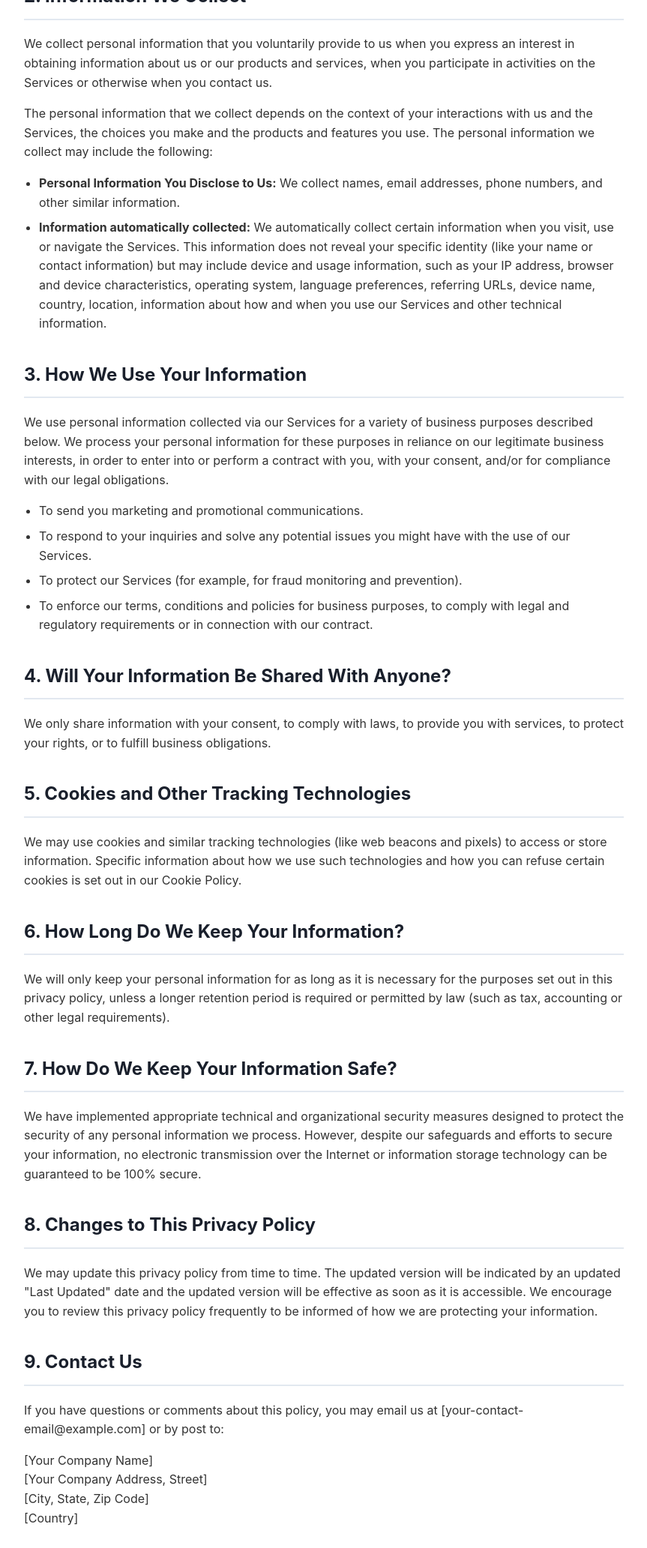
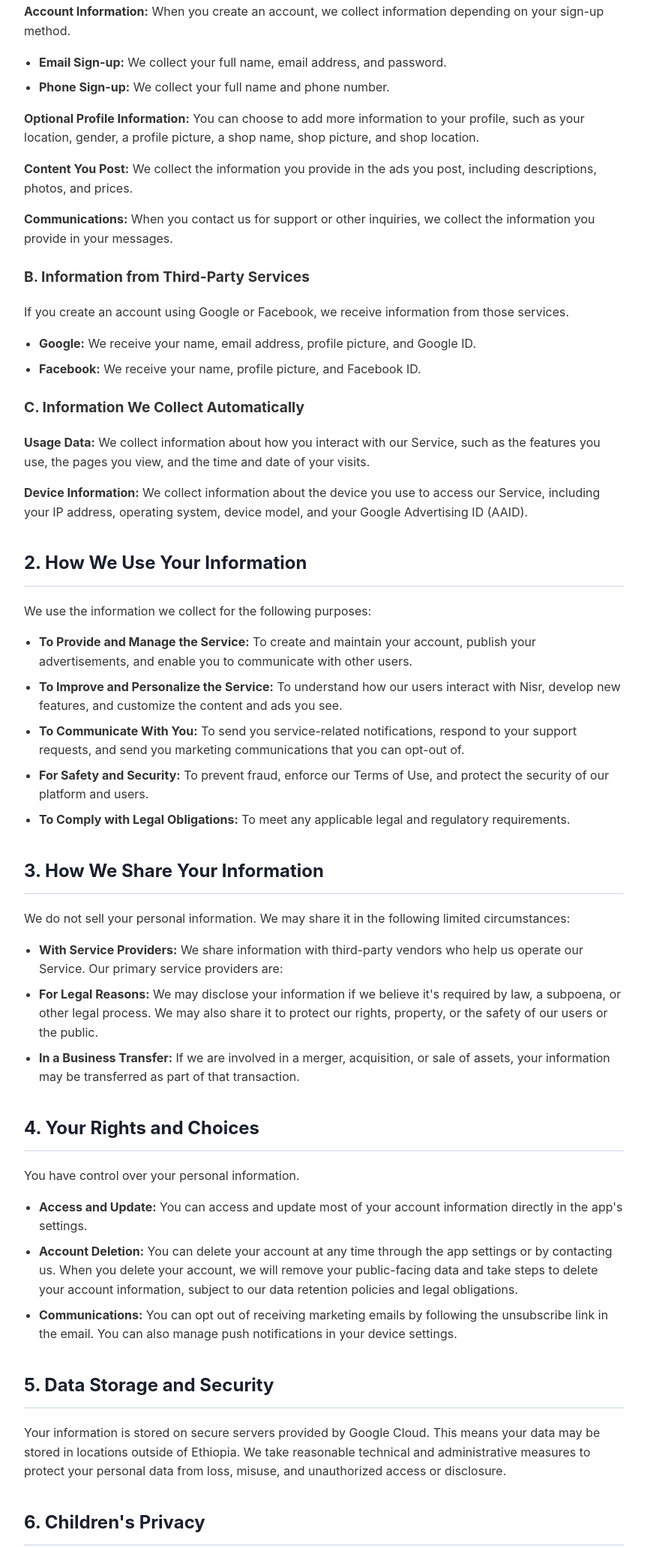
Before and after one commit to amanuelyosef/Nisr-privacy-policy, a plain HTML site: page privacy-policy.html in a window 1280 px wide. Shown: the part 545-2610 px from the top of the page at 75% size, without its empty margins (208-1071 px from the left). Drawn offline with Linux system fonts and the light colour scheme.

Commit message:
add the privacy policy to the sample

```diff
--- a/privacy-policy.html
+++ b/privacy-policy.html
@@ -3,9 +3,8 @@
 <head>
     <meta charset="UTF-8">
     <meta name="viewport" content="width=device-width, initial-scale=1.0">
-    <title>Privacy Policy - [Your Website Name]</title>
+    <title>Privacy Policy - Nisr</title>
     <style>
-        /* A simple, clean, and readable style */
         body {
             font-family: -apple-system, BlinkMacSystemFont, "Segoe UI", Roboto, Helvetica, Arial, sans-serif;
             line-height: 1.6;
@@ -33,6 +32,10 @@
         h2 {
             font-size: 1.5em;
             margin-top: 1.5em;
+        }
+        h3 {
+            font-size: 1.2em;
+            margin-top: 1.2em;
         }
         p, ul {
             margin-bottom: 1em;
@@ -62,77 +65,97 @@
 
     <div class="container">
         <header>
-            <h1>Privacy Policy for Nisr Market</h1>
-            <p><strong>Last Updated:</strong> September 12, 2025</p>
+            <h1>Nisr Privacy Policy</h1>
+            <p><strong>Last Updated:</strong> September 13, 2025</p>
         </header>
 
         <main>
             <section>
-                <h2>1. Introduction</h2>
-                <p>Welcome to [Your Website Name] ("we", "our", "us"). We are committed to protecting your personal information and your right to privacy. If you have any questions or concerns about this privacy notice, or our practices with regards to your personal information, please contact us at [your-contact-email@example.com].</p>
-                <p>This privacy policy applies to all information collected through our website ([www.yourwebsite.com]), and/or any related services, sales, marketing or events (we refer to them collectively in this privacy policy as the "Services").</p>
+                <p>Welcome to Nisr! This Privacy Policy explains how Nisr Solutions ("we," "us," or "our") collects, uses, and shares information about you when you use our mobile application and services (collectively, the "Service").</p>
+                <p>Your privacy is important to us, and we are committed to protecting it. Please read this policy carefully to understand our practices.</p>
             </section>
 
             <section>
-                <h2>2. Information We Collect</h2>
-                <p>We collect personal information that you voluntarily provide to us when you express an interest in obtaining information about us or our products and services, when you participate in activities on the Services or otherwise when you contact us.</p>
-                <p>The personal information that we collect depends on the context of your interactions with us and the Services, the choices you make and the products and features you use. The personal information we collect may include the following:</p>
+                <h2>1. Information We Collect</h2>
+                <p>We collect information in a few different ways to provide and improve our Service.</p>
+
+                <h3>A. Information You Provide to Us</h3>
+                <p><strong>Account Information:</strong> When you create an account, we collect information depending on your sign-up method.</p>
                 <ul>
-                    <li><strong>Personal Information You Disclose to Us:</strong> We collect names, email addresses, phone numbers, and other similar information.</li>
-                    <li><strong>Information automatically collected:</strong> We automatically collect certain information when you visit, use or navigate the Services. This information does not reveal your specific identity (like your name or contact information) but may include device and usage information, such as your IP address, browser and device characteristics, operating system, language preferences, referring URLs, device name, country, location, information about how and when you use our Services and other technical information.</li>
+                    <li><strong>Email Sign-up:</strong> We collect your full name, email address, and password.</li>
+                    <li><strong>Phone Sign-up:</strong> We collect your full name and phone number.</li>
+                </ul>
+                <p><strong>Optional Profile Information:</strong> You can choose to add more information to your profile, such as your location, gender, a profile picture, a shop name, shop picture, and shop location.</p>
+                <p><strong>Content You Post:</strong> We collect the information you provide in the ads you post, including descriptions, photos, and prices.</p>
+                <p><strong>Communications:</strong> When you contact us for support or other inquiries, we collect the information you provide in your messages.</p>
+
+                <h3>B. Information from Third-Party Services</h3>
+                <p>If you create an account using Google or Facebook, we receive information from those services.</p>
+                <ul>
+                    <li><strong>Google:</strong> We receive your name, email address, profile picture, and Google ID.</li>
+                    <li><strong>Facebook:</strong> We receive your name, profile picture, and Facebook ID.</li>
+                </ul>
+
+                <h3>C. Information We Collect Automatically</h3>
+                <p><strong>Usage Data:</strong> We collect information about how you interact with our Service, such as the features you use, the pages you view, and the time and date of your visits.</p>
+                <p><strong>Device Information:</strong> We collect information about the device you use to access our Service, including your IP address, operating system, device model, and your Google Advertising ID (AAID).</p>
+            </section>
+
+            <section>
+                <h2>2. How We Use Your Information</h2>
+                <p>We use the information we collect for the following purposes:</p>
+                <ul>
+                    <li><strong>To Provide and Manage the Service:</strong> To create and maintain your account, publish your advertisements, and enable you to communicate with other users.</li>
+                    <li><strong>To Improve and Personalize the Service:</strong> To understand how our users interact with Nisr, develop new features, and customize the content and ads you see.</li>
+                    <li><strong>To Communicate With You:</strong> To send you service-related notifications, respond to your support requests, and send you marketing communications that you can opt-out of.</li>
+                    <li><strong>For Safety and Security:</strong> To prevent fraud, enforce our Terms of Use, and protect the security of our platform and users.</li>
+                    <li><strong>To Comply with Legal Obligations:</strong> To meet any applicable legal and regulatory requirements.</li>
                 </ul>
             </section>
 
             <section>
-                <h2>3. How We Use Your Information</h2>
-                <p>We use personal information collected via our Services for a variety of business purposes described below. We process your personal information for these purposes in reliance on our legitimate business interests, in order to enter into or perform a contract with you, with your consent, and/or for compliance with our legal obligations.</p>
+                <h2>3. How We Share Your Information</h2>
+                <p>We do not sell your personal information. We may share it in the following limited circumstances:</p>
                 <ul>
-                    <li>To send you marketing and promotional communications.</li>
-                    <li>To respond to your inquiries and solve any potential issues you might have with the use of our Services.</li>
-                    <li>To protect our Services (for example, for fraud monitoring and prevention).</li>
-                    <li>To enforce our terms, conditions and policies for business purposes, to comply with legal and regulatory requirements or in connection with our contract.</li>
+                    <li><strong>With Service Providers:</strong> We share information with third-party vendors who help us operate our Service. Our primary service providers are:</li>
+                    <li><strong>For Legal Reasons:</strong> We may disclose your information if we believe it's required by law, a subpoena, or other legal process. We may also share it to protect our rights, property, or the safety of our users or the public.</li>
+                    <li><strong>In a Business Transfer:</strong> If we are involved in a merger, acquisition, or sale of assets, your information may be transferred as part of that transaction.</li>
                 </ul>
             </section>
 
             <section>
-                <h2>4. Will Your Information Be Shared With Anyone?</h2>
-                <p>We only share information with your consent, to comply with laws, to provide you with services, to protect your rights, or to fulfill business obligations.</p>
-            </section>
-
-             <section>
-                <h2>5. Cookies and Other Tracking Technologies</h2>
-                <p>We may use cookies and similar tracking technologies (like web beacons and pixels) to access or store information. Specific information about how we use such technologies and how you can refuse certain cookies is set out in our Cookie Policy.</p>
+                <h2>4. Your Rights and Choices</h2>
+                <p>You have control over your personal information.</p>
+                <ul>
+                    <li><strong>Access and Update:</strong> You can access and update most of your account information directly in the app's settings.</li>
+                    <li><strong>Account Deletion:</strong> You can delete your account at any time through the app settings or by contacting us. When you delete your account, we will remove your public-facing data and take steps to delete your account information, subject to our data retention policies and legal obligations.</li>
+                    <li><strong>Communications:</strong> You can opt out of receiving marketing emails by following the unsubscribe link in the email. You can also manage push notifications in your device settings.</li>
+                </ul>
             </section>
 
             <section>
-                <h2>6. How Long Do We Keep Your Information?</h2>
-                <p>We will only keep your personal information for as long as it is necessary for the purposes set out in this privacy policy, unless a longer retention period is required or permitted by law (such as tax, accounting or other legal requirements).</p>
+                <h2>5. Data Storage and Security</h2>
+                <p>Your information is stored on secure servers provided by Google Cloud. This means your data may be stored in locations outside of Ethiopia. We take reasonable technical and administrative measures to protect your personal data from loss, misuse, and unauthorized access or disclosure.</p>
             </section>
 
             <section>
-                <h2>7. How Do We Keep Your Information Safe?</h2>
-                <p>We have implemented appropriate technical and organizational security measures designed to protect the security of any personal information we process. However, despite our safeguards and efforts to secure your information, no electronic transmission over the Internet or information storage technology can be guaranteed to be 100% secure.</p>
+                <h2>6. Children's Privacy</h2>
+                <p>Our Service is not intended for individuals under the age of 16. We do not knowingly collect personal information from children under 16.</p>
             </section>
 
             <section>
-                <h2>8. Changes to This Privacy Policy</h2>
-                <p>We may update this privacy policy from time to time. The updated version will be indicated by an updated "Last Updated" date and the updated version will be effective as soon as it is accessible. We encourage you to review this privacy policy frequently to be informed of how we are protecting your information.</p>
+                <h2>7. Changes to This Privacy Policy</h2>
+                <p>We may update this Privacy Policy from time to time. If we make significant changes, we will notify you through the app or by other means, giving you an opportunity to review the changes before they become effective.</p>
             </section>
 
             <section>
-                <h2>9. Contact Us</h2>
-                <p>If you have questions or comments about this policy, you may email us at [your-contact-email@example.com] or by post to:</p>
-                <p>
-                    [Your Company Name]<br>
-                    [Your Company Address, Street]<br>
-                    [City, State, Zip Code]<br>
-                    [Country]
-                </p>
+                <h2>8. Contact Us</h2>
+                <p>If you have any questions or concerns about this Privacy Policy or our data practices, please contact us at: nisrmarket@gmail.com</p>
             </section>
         </main>
 
         <footer>
-            <p>&copy; 2025 [Your Website Name]. All Rights Reserved.</p>
+            <p>&copy; 2025 Nisr Solutions. All Rights Reserved.</p>
         </footer>
     </div>
 
```
